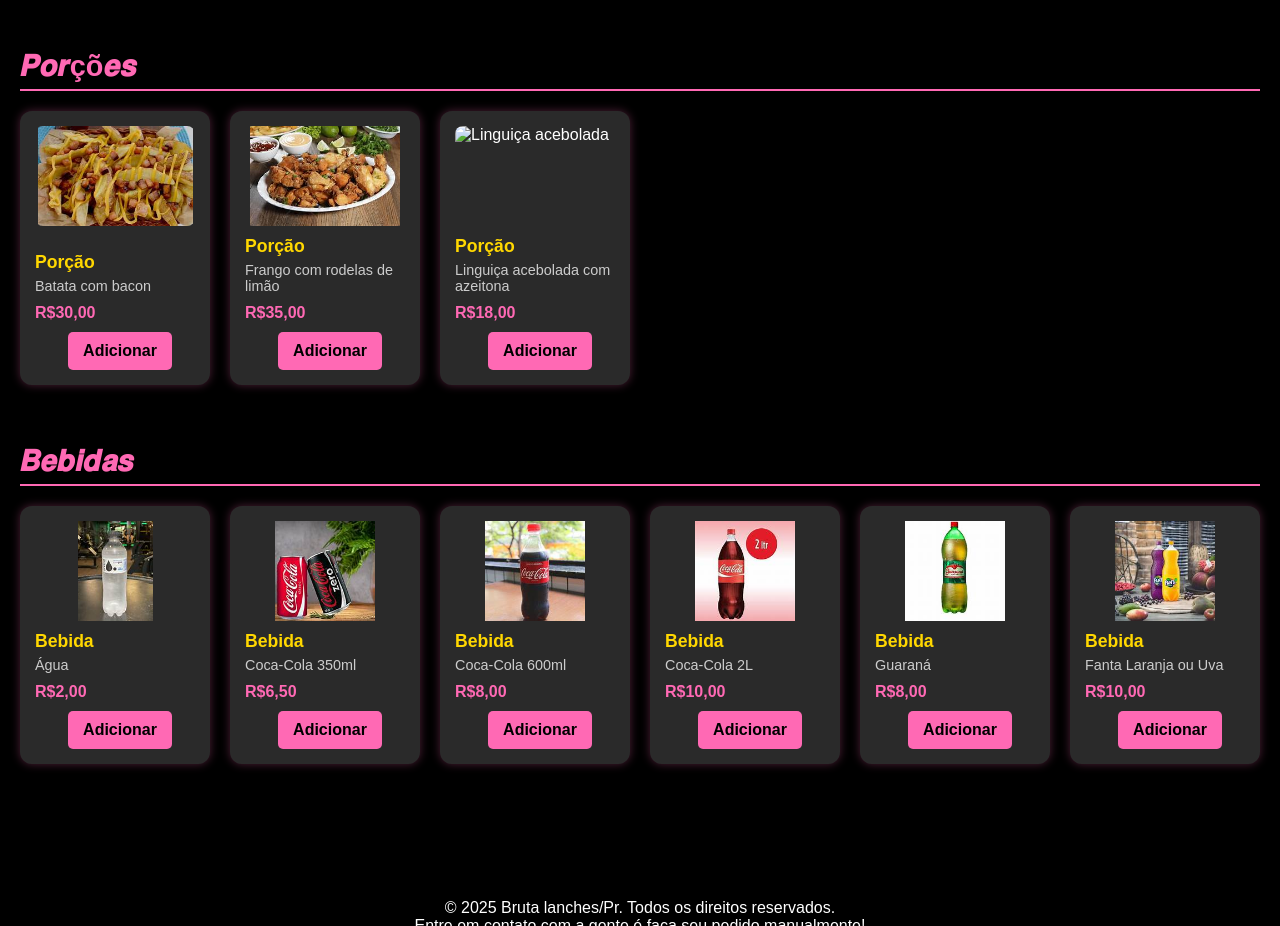
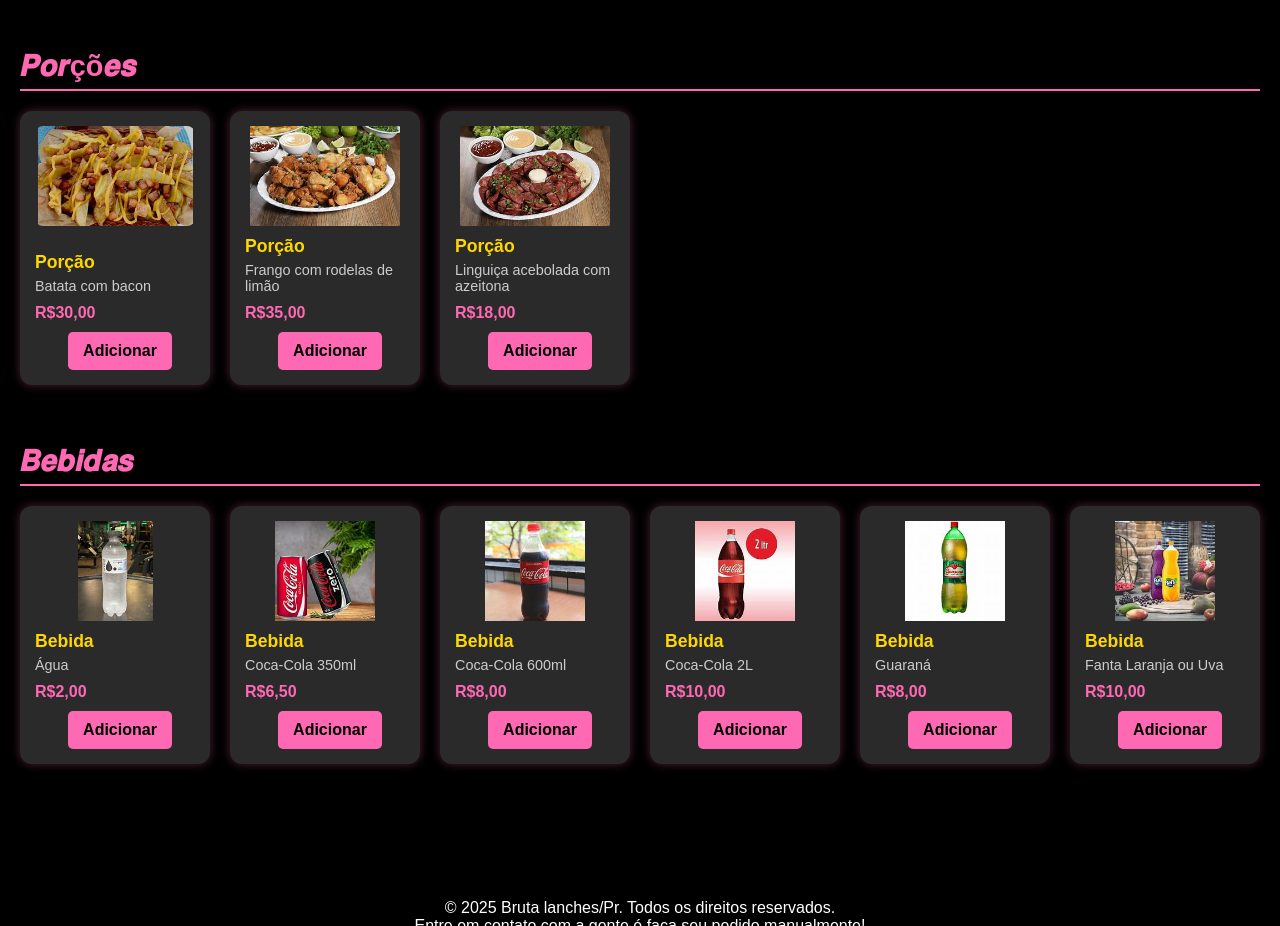
Before and after one commit to Alessandr0gabriel/bruta-lanches, a plain HTML site: page index.html in a window 1280 px wide. Shown: the part 2100-3026 px from the top of the page. Drawn offline with Linux system fonts and the light colour scheme; some packages are replaced by stand-ins of ours; a script that the page names is missing.

Commit message:
Atualizar o index.html

```diff
--- a/index.html
+++ b/index.html
@@ -333,7 +333,7 @@
 
         <div class="card">
           <img
-            src="glinguiçacalabresaazeitona.jpeg"
+            src="linguiçacalabresaazeitona.jpeg"
             alt="Linguiça acebolada"
             class="card-img"
           />
```
